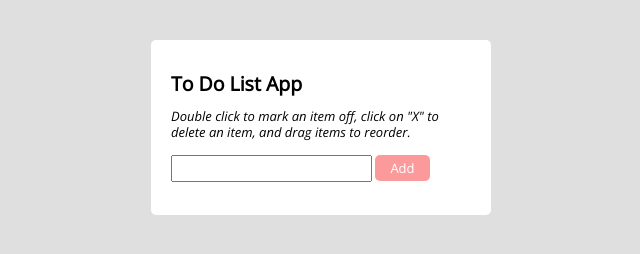
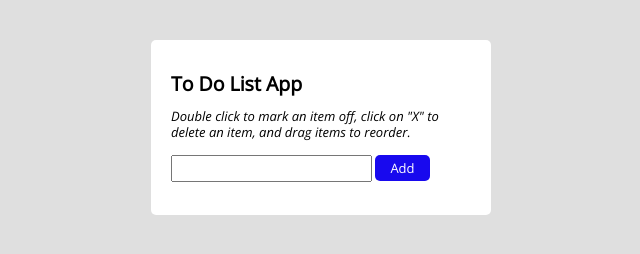
Before and after one commit to dmndesigns/to-do-list-app, a plain HTML site: page index.html in a window 1280 px wide. Shown: the whole page, without its empty margins (319-959 px from the left). Drawn offline with nearby package versions, Linux system fonts and the light colour scheme.

Commit message:
change button color

```diff
--- a/css/styles.css
+++ b/css/styles.css
@@ -23,7 +23,7 @@ padding: 4px 15px 4px 5px;
 
 #button{
 display: inline-block;
-background-color:#fc999b;
+background-color:#1809ee;
 color:#ffffff;
 border-radius: 5px;
 text-align:center;
```
Also changed, not shown: 2 other files.
